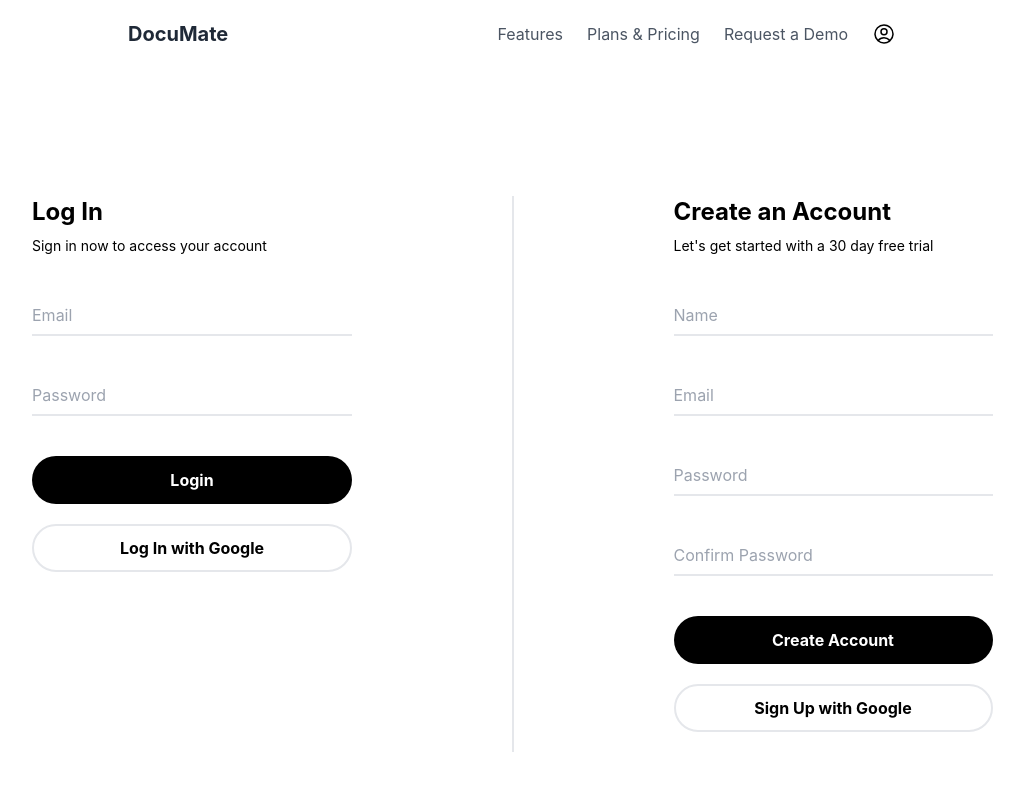
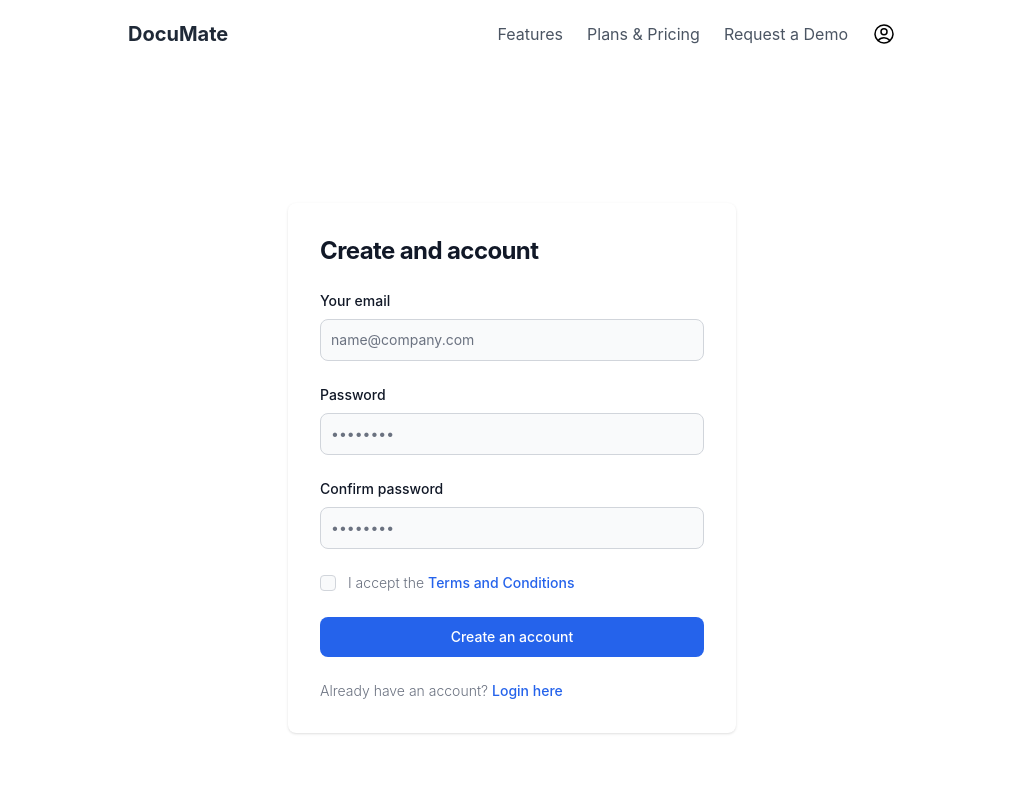
Before and after one commit to knlbb/contract-automation, a React (Create React App) app: page /create-account in a window 1280 px wide. Shown: the top 800 px of the page, without its empty margins (128-1152 px from the left). Built offline with nearby package versions, Linux system fonts and the light colour scheme.

Commit message:
login/register ui done

```diff
--- a/package.json
+++ b/package.json
@@ -7,6 +7,8 @@
     "@testing-library/jest-dom": "^5.16.5",
     "@testing-library/react": "^13.4.0",
     "@testing-library/user-event": "^13.5.0",
+    "flowbite": "^1.6.3",
+    "flowbite-react": "^0.4.1",
     "react": "^18.2.0",
     "react-dom": "^18.2.0",
     "react-scripts": "5.0.1",
--- a/src/App.js
+++ b/src/App.js
@@ -10,6 +10,8 @@
 import LegalNotice from './pages/LegalNotice';
 import Navbar from './components/Navbar';
 import Footer from './components/Footer';
+import Login from './pages/Login';
+
 
 function App() {
   return (
@@ -18,6 +20,7 @@
       <Routes>
         <Route path="/" element={<Home/>}/>
         <Route path="/create-account" element={<CreateAccount/>}/>
+        <Route path="/login" element={<Login/>}/>
         <Route path="/features" element={<Features/>}/>
         <Route path="/request-a-demo" element={<Demo/>}/>
         <Route path="/plans-and-pricing" element={<PlanAndPrice/>}/>
--- a/src/components/Navbar.js
+++ b/src/components/Navbar.js
@@ -23,7 +23,7 @@
                     </Link>
                 </li>
                 <li>
-                    <Link to="/create-account">
+                    <Link to="/login">
                         <svg xmlns="http://www.w3.org/2000/svg" fill="none" viewBox="0 0 24 24" stroke-width="1.5" stroke="currentColor" class="w-6 h-6">
                             <path stroke-linecap="round" stroke-linejoin="round" d="M17.982 18.725A7.488 7.488 0 0012 15.75a7.488 7.488 0 00-5.982 2.975m11.963 0a9 9 0 10-11.963 0m11.963 0A8.966 8.966 0 0112 21a8.966 8.966 0 01-5.982-2.275M15 9.75a3 3 0 11-6 0 3 3 0 016 0z" />
                         </svg>
--- a/src/pages/CreateAccount.js
+++ b/src/pages/CreateAccount.js
@@ -1,55 +1,50 @@
 import React from 'react'
+import {Link} from 'react-router-dom'
+
 
 function CreateAccount() {
   return (
-    <div className="flex mt-[10%]">
-      <div className="w-1/2 h-1/2 flex justify-center">
-        <div className="m-auto w-1/2 relative">
-          <h1 className="text-2xl font-bold mb-2">
-            Log In
+    <section class="">
+      <div class="flex flex-col items-center justify-center px-6 py-8 mx-auto md:h-screen lg:py-0">
+          {/* <a href="#" class="flex items-center mb-6 text-2xl font-semibold text-gray-900 dark:text-white">
+              <img class="w-8 h-8 mr-2" src="https://flowbite.s3.amazonaws.com/blocks/marketing-ui/logo.svg" alt="logo">
+              Flowbite
+          </a> */}
+          <div class="w-full bg-white rounded-lg shadow dark:border md:mt-0 sm:max-w-md xl:p-0 dark:bg-gray-800 dark:border-gray-700">
+              <div class="p-6 space-y-4 md:space-y-6 sm:p-8">
+                  <h1 class="text-xl font-bold leading-tight tracking-tight text-gray-900 md:text-2xl dark:text-white">
+                      Create and account
                   </h1>
-          <p className="text-sm mb-5">Sign in now to access your account</p>
+                  <form class="space-y-4 md:space-y-6" action="#">
                       <div>
-            <input className="bg-transparent border-b-2 mb-5 mt-5 w-full h-10 focus:outline-0" placeholder="Email"/>
+                          <label for="email" class="block mb-2 text-sm font-medium text-gray-900 dark:text-white">Your email</label>
+                          <input type="email" name="email" id="email" class="bg-gray-50 border border-gray-300 text-gray-900 sm:text-sm rounded-lg focus:ring-primary-600 focus:border-primary-600 block w-full p-2.5 dark:bg-gray-700 dark:border-gray-600 dark:placeholder-gray-400 dark:text-white dark:focus:ring-blue-500 dark:focus:border-blue-500" placeholder="name@company.com" required=""/>
                       </div>
                       <div>
-            <input className="bg-transparent border-b-2 mb-5 mt-5 w-full h-10 focus:outline-0" placeholder="Password"/>
+                          <label for="password" class="block mb-2 text-sm font-medium text-gray-900 dark:text-white">Password</label>
+                          <input type="password" name="password" id="password" placeholder="••••••••" class="bg-gray-50 border border-gray-300 text-gray-900 sm:text-sm rounded-lg focus:ring-primary-600 focus:border-primary-600 block w-full p-2.5 dark:bg-gray-700 dark:border-gray-600 dark:placeholder-gray-400 dark:text-white dark:focus:ring-blue-500 dark:focus:border-blue-500" required=""/>
                       </div>
                       <div>
-            <button className="bg-black rounded-full text-white font-bold h-12 mb-5 mt-5 w-full hover:bg-white hover:border-2 hover:border-black hover:text-black">Login</button>
+                          <label for="confirm-password" class="block mb-2 text-sm font-medium text-gray-900 dark:text-white">Confirm password</label>
+                          <input type="confirm-password" name="confirm-password" id="confirm-password" placeholder="••••••••" class="bg-gray-50 border border-gray-300 text-gray-900 sm:text-sm rounded-lg focus:ring-primary-600 focus:border-primary-600 block w-full p-2.5 dark:bg-gray-700 dark:border-gray-600 dark:placeholder-gray-400 dark:text-white dark:focus:ring-blue-500 dark:focus:border-blue-500" required=""/>
                       </div>
-          <div>
-            <button className="rounded-full border-2 h-12 font-bold mb-5 w-full">Log In with Google</button>
+                      <div class="flex items-start">
+                          <div class="flex items-center h-5">
+                            <input id="terms" aria-describedby="terms" type="checkbox" class="w-4 h-4 border border-gray-300 rounded bg-gray-50 focus:ring-3 focus:ring-primary-300 dark:bg-gray-700 dark:border-gray-600 dark:focus:ring-primary-600 dark:ring-offset-gray-800" required=""/>
+                          </div>
+                          <div class="ml-3 text-sm">
+                            <label for="terms" class="font-light text-gray-500 dark:text-gray-300">I accept the <a class="font-medium text-primary-600 hover:underline dark:text-primary-500" href="#">Terms and Conditions</a></label>
+                          </div>
+                      </div>
+                      <button type="submit" class="w-full text-white bg-primary-600 hover:bg-primary-700 focus:ring-4 focus:outline-none focus:ring-primary-300 font-medium rounded-lg text-sm px-5 py-2.5 text-center dark:bg-primary-600 dark:hover:bg-primary-700 dark:focus:ring-primary-800">Create an account</button>
+                      <p class="text-sm font-light text-gray-500 dark:text-gray-400">
+                          Already have an account? <Link to="/login"><a href="#" class="font-medium text-primary-600 hover:underline dark:text-primary-500">Login here</a></Link>
+                      </p>
+                  </form>
               </div>
           </div>
       </div>
-      <div className="w-1/2 flex justify-center border-l-2">
-        <div className="m-auto w-1/2 relative">
-          <h1 className="text-2xl font-bold mb-2">
-            Create an Account
-          </h1>
-          <p className="text-sm mb-5">Let's get started with a 30 day free trial</p>
-          <div>
-            <input className="bg-transparent border-b-2 mb-5 mt-5 w-full h-10 focus:outline-0" placeholder="Name"/>
-          </div>
-          <div>
-            <input className="bg-transparent border-b-2 mb-5 mt-5 w-full h-10 focus:outline-0" placeholder="Email"/>
-          </div>
-          <div>
-            <input className="bg-transparent border-b-2 mb-5 mt-5 w-full h-10 focus:outline-0" placeholder="Password"/>
-          </div>
-          <div>
-            <input className="bg-transparent border-b-2 mb-5 mt-5 w-full h-10 focus:outline-0" placeholder="Confirm Password"/>
-          </div>
-          <div>
-            <button className="bg-black rounded-full text-white font-bold h-12 mb-5 mt-5 w-full hover:bg-white hover:border-2 hover:border-black hover:text-black">Create Account</button>
-          </div>
-          <div>
-            <button className="rounded-full border-2 h-12 font-bold mb-5 w-full">Sign Up with Google</button>
-          </div>
-        </div>
-      </div>
-    </div>
+    </section>
   )
 }
 
--- /dev/null
+++ b/src/pages/Login.js
@@ -0,0 +1,50 @@
+import React from 'react'
+import {Link} from 'react-router-dom'
+
+
+function Login() {
+  return (
+    <section class="">
+      <div class="flex flex-col items-center justify-center px-6 py-8 mx-auto md:h-screen">
+          {/* <a href="#" class="flex items-center mb-6 text-2xl font-semibold text-gray-900 dark:text-white">
+              <img class="w-8 h-8 mr-2" src="https://flowbite.s3.amazonaws.com/blocks/marketing-ui/logo.svg" alt="logo"/>
+              Flowbite
+          </a> */}
+          <div class="w-full bg-white rounded-lg shadow dark:border md:mt-0 sm:max-w-md xl:p-0 dark:bg-gray-800 dark:border-gray-700">
+              <div class="p-6 space-y-4 md:space-y-6 sm:p-8">
+                  <h1 class="text-xl font-bold leading-tight tracking-tight text-gray-900 md:text-2xl dark:text-white">
+                      Sign in to your account
+                  </h1>
+                  <form class="space-y-4 md:space-y-6" action="#">
+                      <div>
+                          <label for="email" class="block mb-2 text-sm font-medium text-gray-900 dark:text-white">Your email</label>
+                          <input type="email" name="email" id="email" class="bg-gray-50 border border-gray-300 text-gray-900 sm:text-sm rounded-lg focus:ring-primary-600 focus:border-primary-600 block w-full p-2.5 dark:bg-gray-700 dark:border-gray-600 dark:placeholder-gray-400 dark:text-white dark:focus:ring-blue-500 dark:focus:border-blue-500" placeholder="name@company.com" required=""/>
+                      </div>
+                      <div>
+                          <label for="password" class="block mb-2 text-sm font-medium text-gray-900 dark:text-white">Password</label>
+                          <input type="password" name="password" id="password" placeholder="••••••••" class="bg-gray-50 border border-gray-300 text-gray-900 sm:text-sm rounded-lg focus:ring-primary-600 focus:border-primary-600 block w-full p-2.5 dark:bg-gray-700 dark:border-gray-600 dark:placeholder-gray-400 dark:text-white dark:focus:ring-blue-500 dark:focus:border-blue-500" required=""/>
+                      </div>
+                      <div class="flex items-center justify-between">
+                          <div class="flex items-start">
+                              <div class="flex items-center h-5">
+                                <input id="remember" aria-describedby="remember" type="checkbox" class="w-4 h-4 border border-gray-300 rounded bg-gray-50 focus:ring-3 focus:ring-primary-300 dark:bg-gray-700 dark:border-gray-600 dark:focus:ring-primary-600 dark:ring-offset-gray-800" required=""/>
+                              </div>
+                              <div class="ml-3 text-sm">
+                                <label for="remember" class="text-gray-500 dark:text-gray-300">Remember me</label>
+                              </div>
+                          </div>
+                          <a href="#" class="text-sm font-medium text-primary-600 hover:underline dark:text-primary-500">Forgot password?</a>
+                      </div>
+                      <button type="submit" class="w-full text-white bg-primary-600 hover:bg-primary-700 focus:ring-4 focus:outline-none focus:ring-primary-300 font-medium rounded-lg text-sm px-5 py-2.5 text-center dark:bg-primary-600 dark:hover:bg-primary-700 dark:focus:ring-primary-800">Sign in</button>
+                      <p class="text-sm font-light text-gray-500 dark:text-gray-400">
+                          Don’t have an account yet? <Link to="/create-account"><a href="#" class="font-medium text-primary-600 hover:underline dark:text-primary-500">Sign up</a></Link>
+                      </p>
+                  </form>
+              </div>
+          </div>
+      </div>
+    </section>
+  )
+}
+
+export default Login
--- a/tailwind.config.js
+++ b/tailwind.config.js
@@ -1,8 +1,14 @@
 /** @type {import('tailwindcss').Config} */
 module.exports = {
-  content: ["./src/**/*.{html,js}"],
+  content: ["./src/**/*.{html,js}", "node_modules/flowbite-react/**/*.{js,jsx,ts,tsx}"],
   theme: {
-    extend: {},
+    extend: {
+      colors: {
+        primary: {"50":"#eff6ff","100":"#dbeafe","200":"#bfdbfe","300":"#93c5fd","400":"#60a5fa","500":"#3b82f6","600":"#2563eb","700":"#1d4ed8","800":"#1e40af","900":"#1e3a8a"}
+      }
+    },
   },
-  plugins: [],
+  plugins: [
+    require('flowbite/plugin')
+]
 }
```
Also changed, not shown: 1 other file (tests, documents, lock files or other folders). Lines whose indentation alone changed are shown as unchanged.
